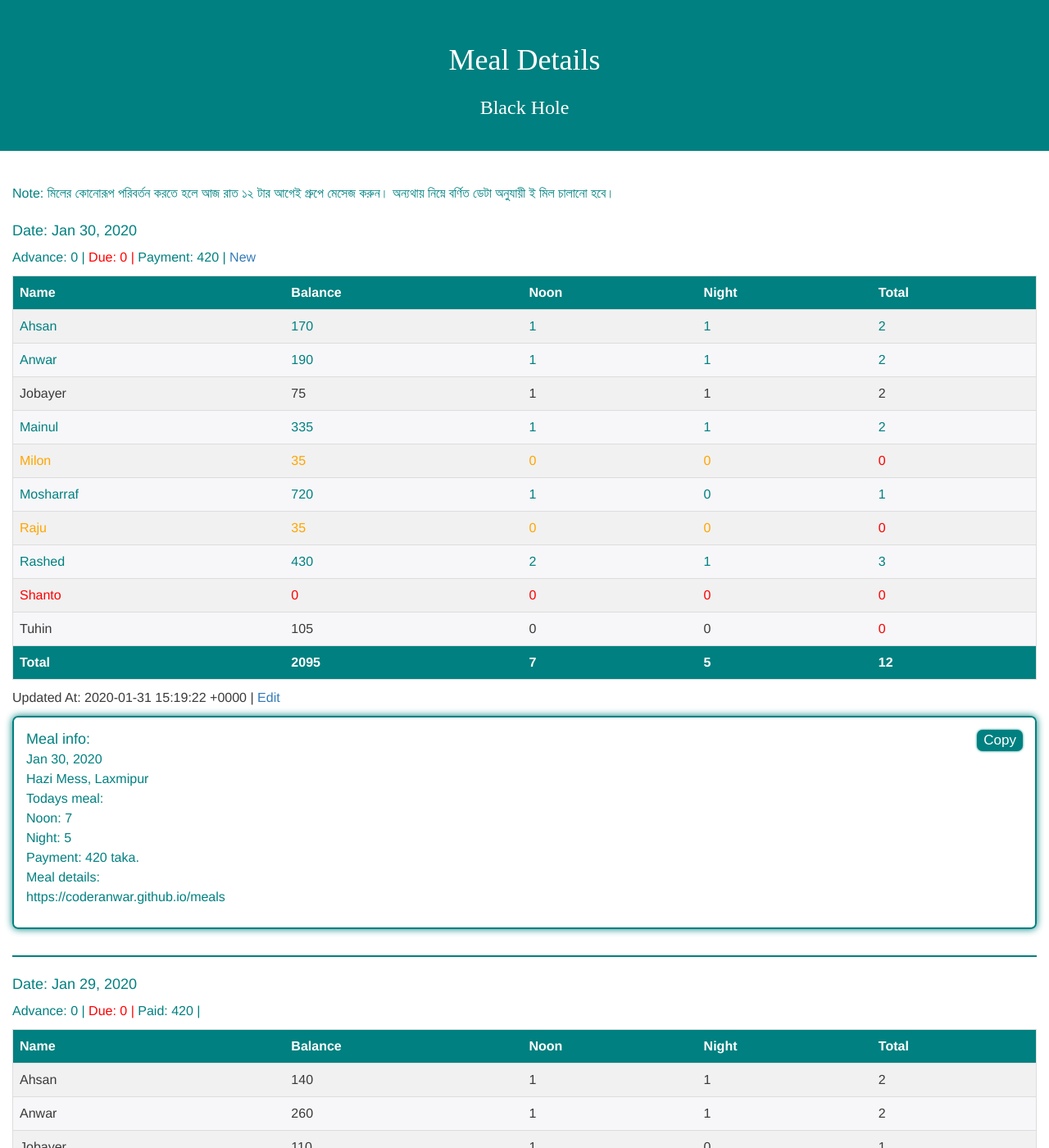
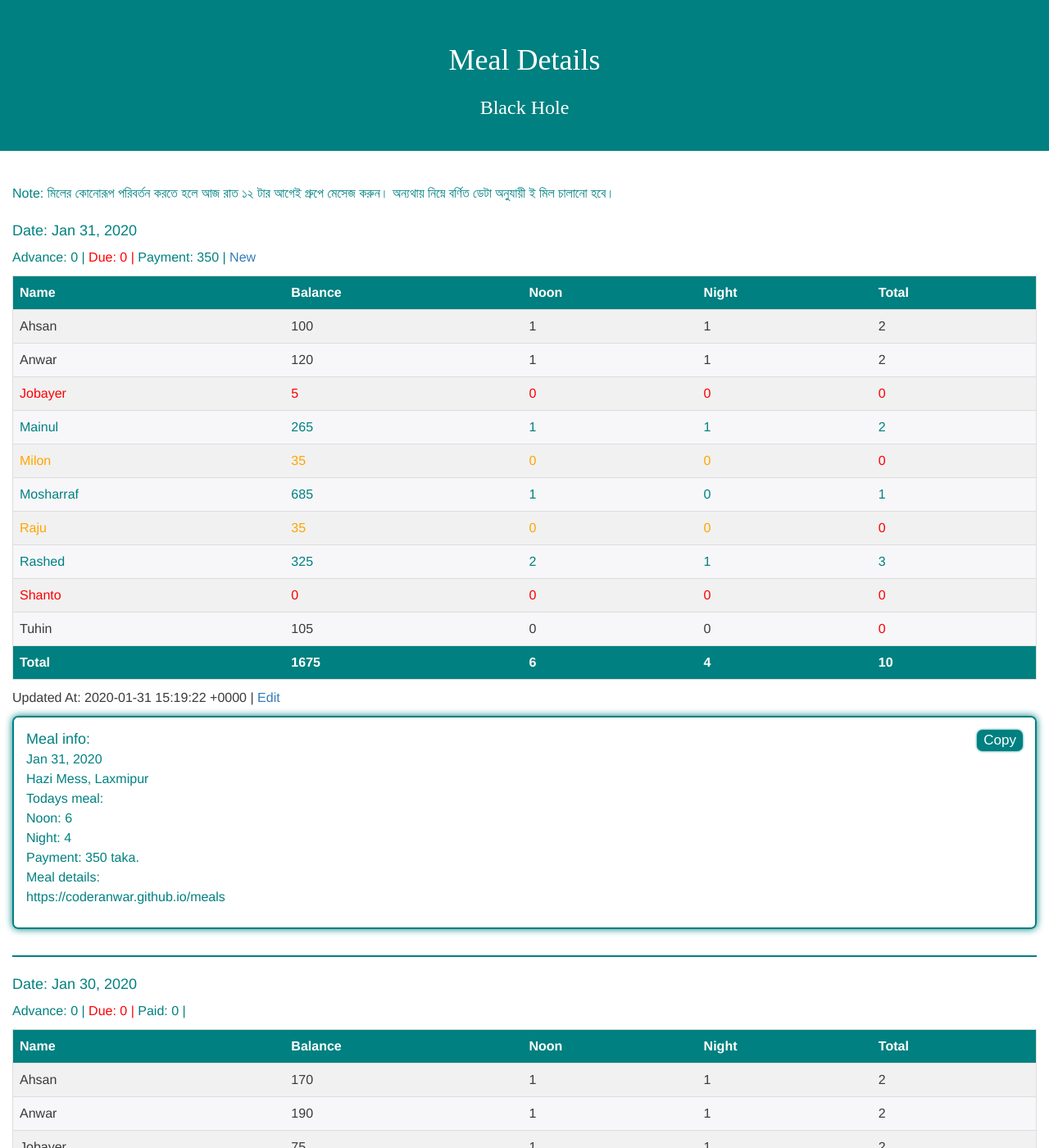
Before and after one commit to coderanwar/meals, a Jekyll site: the page built from index.html, in a window 1280 px wide and 1400 px high. Shown: the whole window at 82% size. Built offline with Jekyll 4.4.1, drawn with Linux system fonts in a browser that asks for light colours.

Commit message:
Update meals.yml

```diff
--- a/_data/meals.yml
+++ b/_data/meals.yml
@@ -1,3 +1,49 @@
+
+- Date: 2020-01-31
+  Paid: 0
+  Advance: 0
+  Due: 0
+  Peoples:
+    - Name: "Ahsan"
+      Balance: 100
+      Noon: 1
+      Night: 1
+    - Name: "Anwar"
+      Balance: 120
+      Noon: 1
+      Night: 1
+    - Name: "Jobayer"
+      Balance: 5
+      Noon: 0
+      Night: 0
+    - Name: "Mainul"
+      Balance: 265
+      Noon: 1
+      Night: 1
+    - Name: "Milon"
+      Balance: 35
+      Noon: 0
+      Night: 0
+    - Name: "Mosharraf"
+      Balance: 685
+      Noon: 1
+      Night: 0
+    - Name: "Raju"
+      Balance: 35
+      Noon: 0
+      Night: 0
+    - Name: "Rashed"
+      Balance: 325
+      Noon: 2
+      Night: 1
+    - Name: "Shanto"
+      Balance: 0
+      Noon: 0
+      Night: 0
+    - Name: "Tuhin"
+      Balance: 105
+      Noon: 0
+      Night: 0
 
 - Date: 2020-01-30
   Paid: 0
```
